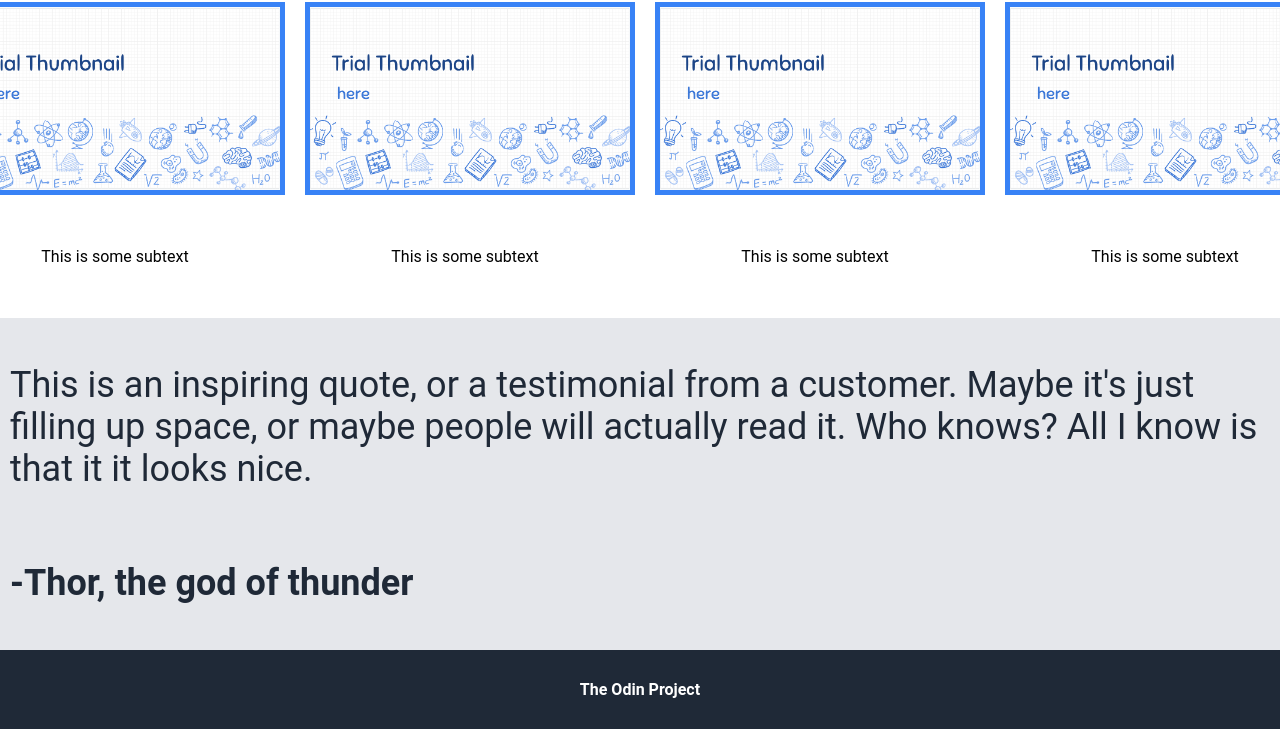
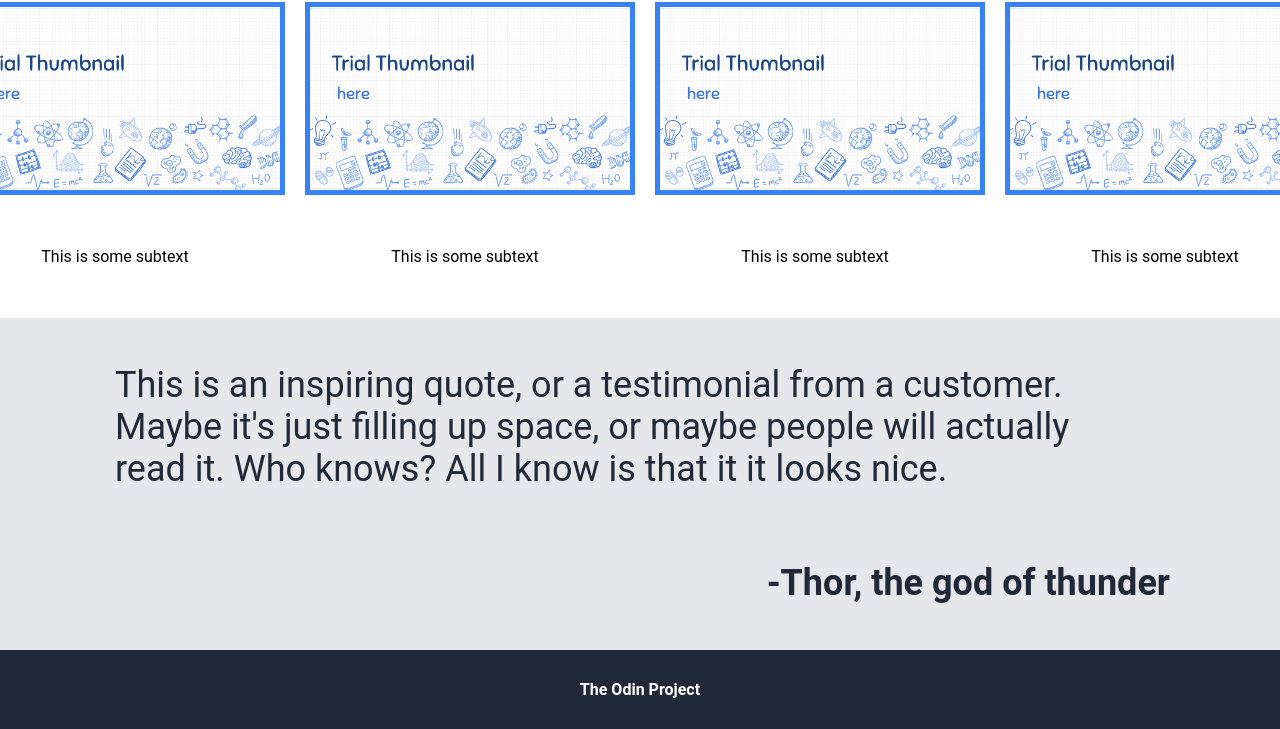
Before and after one commit to MayoMoon/odin-landing-page, a plain HTML site: page index.html in a window 1280 px wide. Shown: the part 580-1309 px from the top of the page. Drawn offline with Linux system fonts and the light colour scheme.

Commit message:
align quote in imddle of sect3

```diff
--- a/style.css
+++ b/style.css
@@ -141,21 +141,30 @@ button{
     font-style: light italic;
     padding: 10px;
     display: flex;
-    flex-direction:row ;
+    flex-direction: column;
     justify-content: center;
-    align-items: center;
+
 }
 
+.sect3 .text{
+    display: flex;
+    flex-direction: column;
+    align-content: center;
+    margin-right:50px;
+    }
 
-
-
-
+.sect3 .center{
+    display: flex;
+    align-self: center;
+    width:1000px;
+}
 
 .sect3 .right{
 display: flex;
 align-self: flex-end;
 margin-right:50px;
 }
+
 
 .footer{
     background-color: #1F2937;
```
